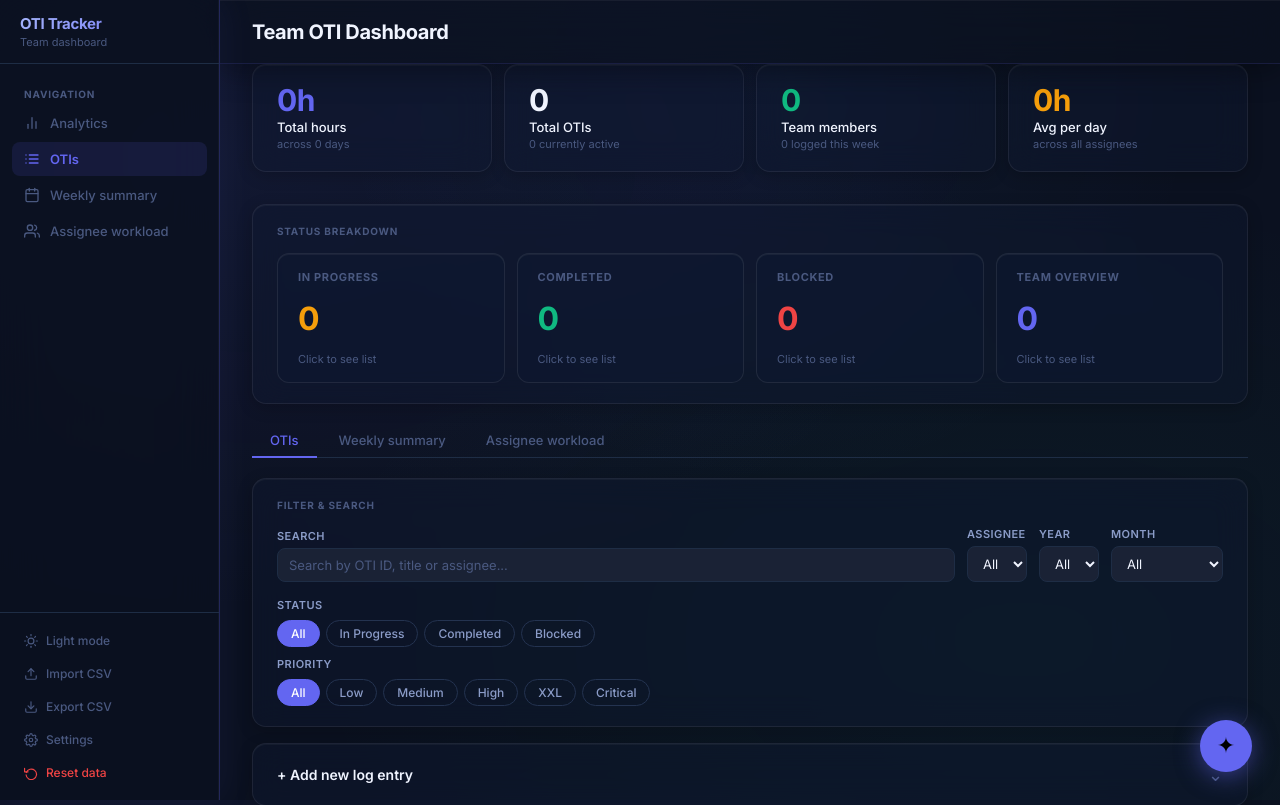
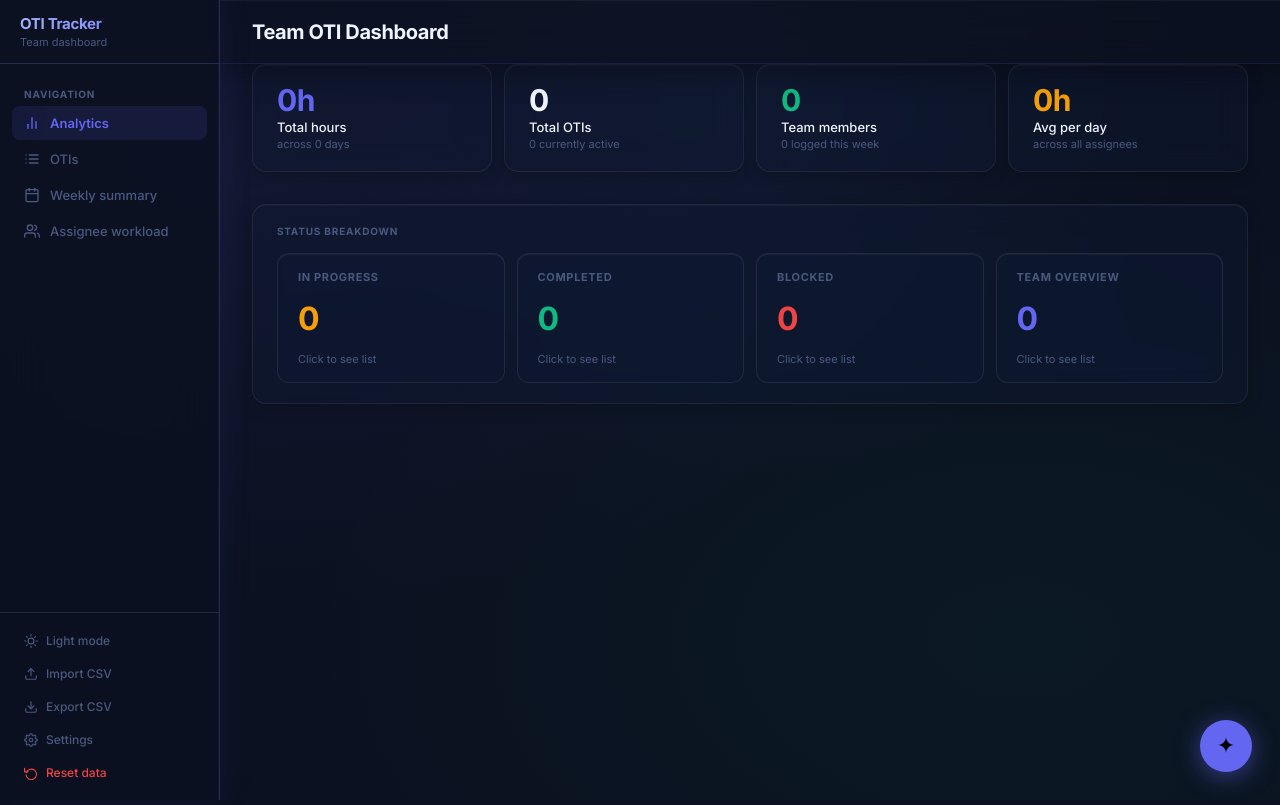
Before and after one commit to sreya-kambhatla/OTI-Tracker-AI, a React (Vite) app: page / in a window 1280 px wide. Shown: the top 805 px of the page. Built offline with nearby package versions, Linux system fonts and the light colour scheme.

Commit message:
Update App.jsx

```diff
--- a/src/App.jsx
+++ b/src/App.jsx
@@ -18,7 +18,7 @@ function App() {
   const [logs,    setLogs]    = React.useState(() => loadFromStorage() || []);
   const [filters, setFilters] = React.useState(EMPTY_FILTERS);
   const [toast,   setToast]   = React.useState(null);
-  const [tab,     setTab]     = React.useState("otis");
+  const [tab,     setTab]     = React.useState("analytics");
   const [sortBy,  setSortBy]  = React.useState("recent");
   const [showImport,   setShowImport]   = React.useState(false);
   const [showSettings, setShowSettings] = React.useState(false);
@@ -90,8 +90,9 @@ function App() {
 
       <TopBar />
 
-      <Dashboard logs={filteredLogs} />
+      {tab === "analytics" && <Dashboard logs={filteredLogs} />}
 
+      {tab !== "analytics" && (
         <div className="tab-bar">
           {[
             { id:"otis",     label:"OTIs" },
@@ -103,6 +104,7 @@ function App() {
             </button>
           ))}
         </div>
+      )}
 
       {tab === "otis" && (
         <div>
```
Lines whose indentation alone changed are shown as unchanged.
